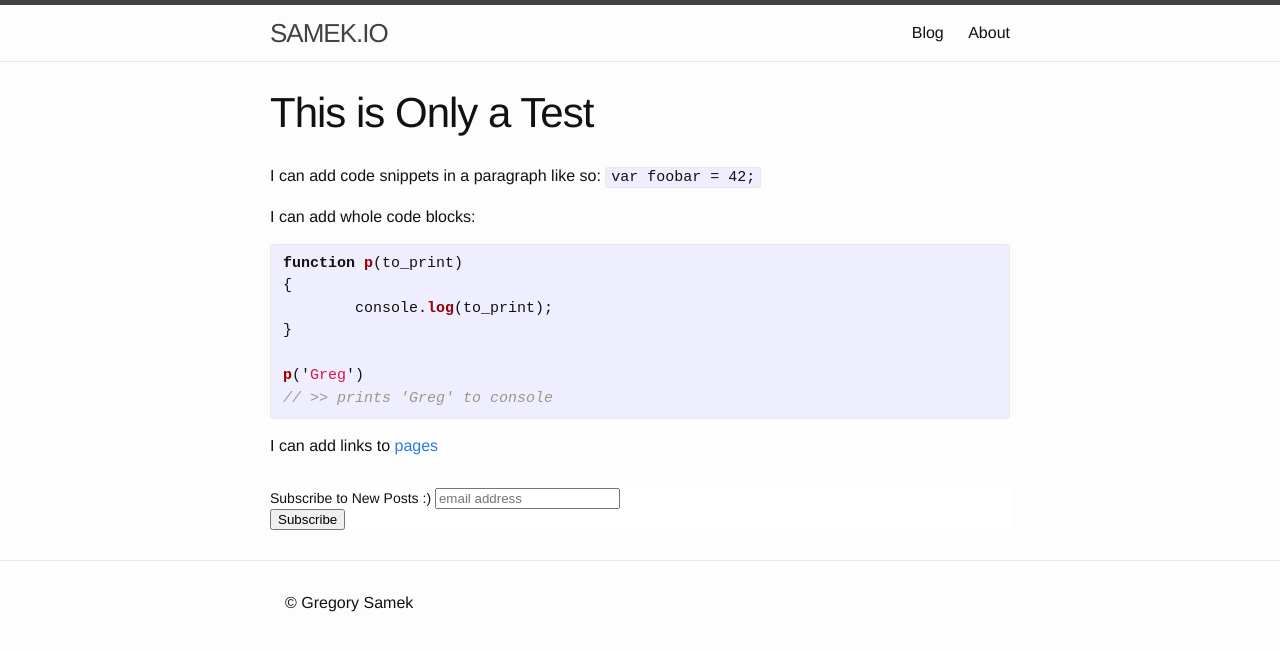
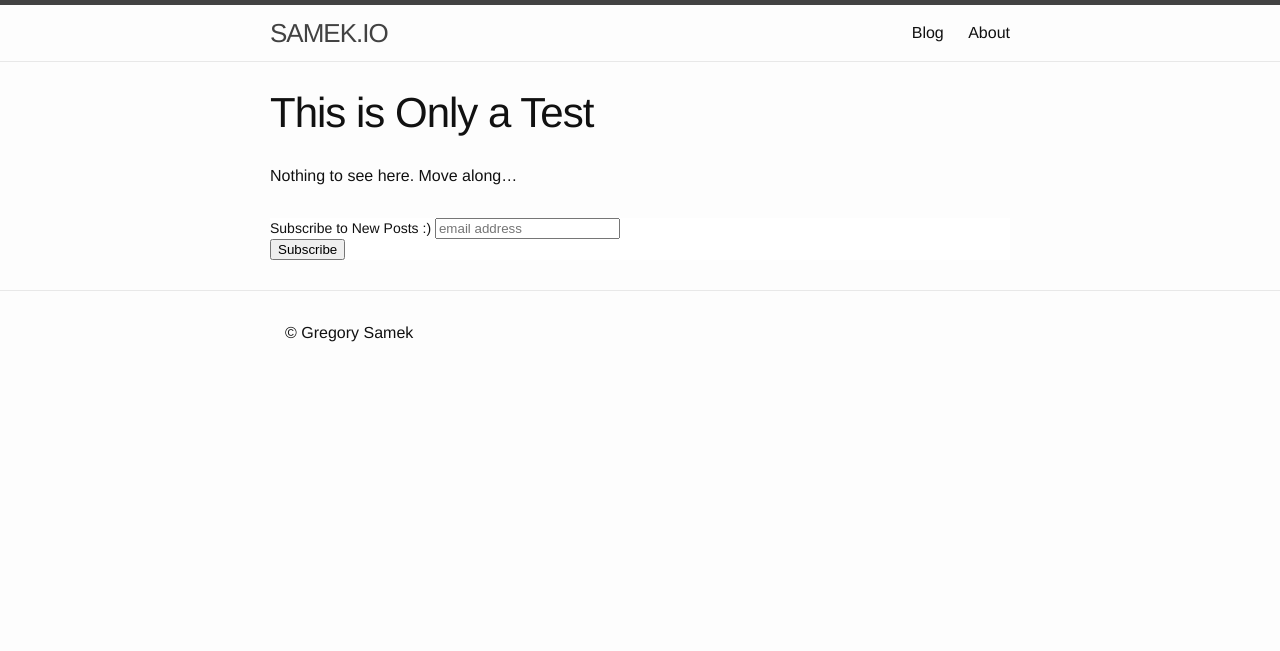
Before and after one commit to gregsamek/gregsamek.github.io, a Jekyll site: the page built from _posts/2015-11-09-this-is-a-test.md, in a window 1280 px wide. Shown: the top 651 px of the page. Built offline with Jekyll 4.4.1, drawn with Linux system fonts in a browser that asks for light colours; comment, search, counter and statistics services are not loaded.

Commit message:
test blog post

```diff
--- a/_posts/2015-11-09-this-is-a-test.md
+++ b/_posts/2015-11-09-this-is-a-test.md
@@ -3,20 +3,4 @@ layout:    post
 title:     "This is Only a Test"
 permalink: "blog/test"
 ---
-I can add code snippets in a paragraph like so: `var foobar = 42;`
-
-I can add whole code blocks:
-
-{% highlight javascript %}
-function p(to_print)
-{
-	console.log(to_print);
-}
-
-p('Greg')
-// >> prints 'Greg' to console
-{% endhighlight %}
-
-I can add links to [pages][rick-roll]
-
-[rick-roll]: https://www.youtube.com/watch?v=dQw4w9WgXcQ
+Nothing to see here. Move along...
```
